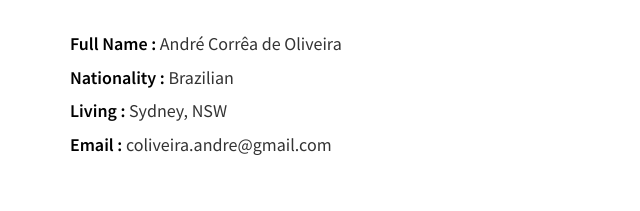
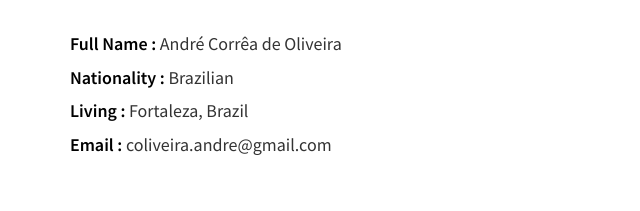
Before and after one commit to andrecoliveira/gh-pages, a website: page index.html in a window 1280 px wide. Shown: the part 1055-1266 px from the top of the page, 0-640 px from the left. Drawn offline with Linux system fonts and the light colour scheme.

Commit message:
Update index.html
Atualização de endereço

```diff
--- a/index.html
+++ b/index.html
@@ -96,7 +96,7 @@
                          <ul class="about-profile wow fadeInUp" data-wow-delay="1.6s">
                               <li><span>Full Name :</span> André Corrêa de Oliveira </li>
                               <li><span>Nationality :</span> Brazilian</li>
-                              <li><span>Living :</span> Sydney, NSW</li>
+                              <li><span>Living :</span> Fortaleza, Brazil</li>
                               <li><span>Email :</span> coliveira.andre@gmail.com</li>
                          </ul>
                     </div>
```
